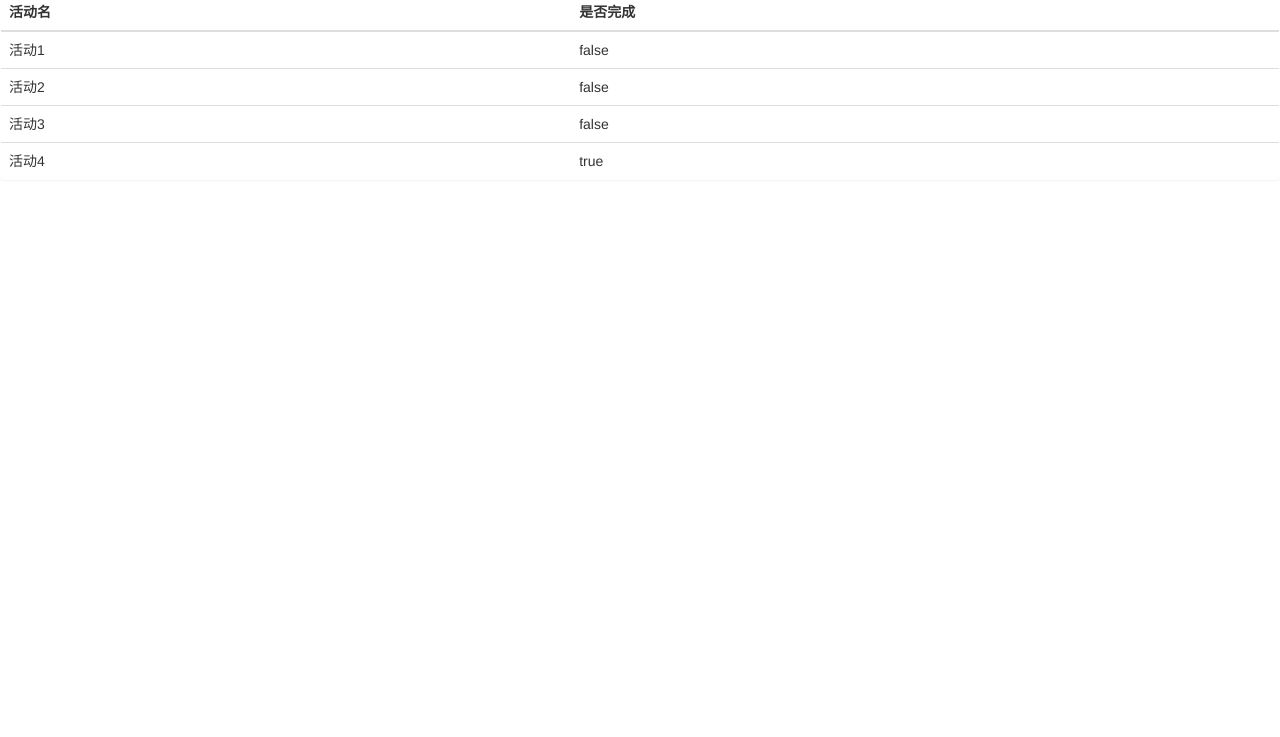
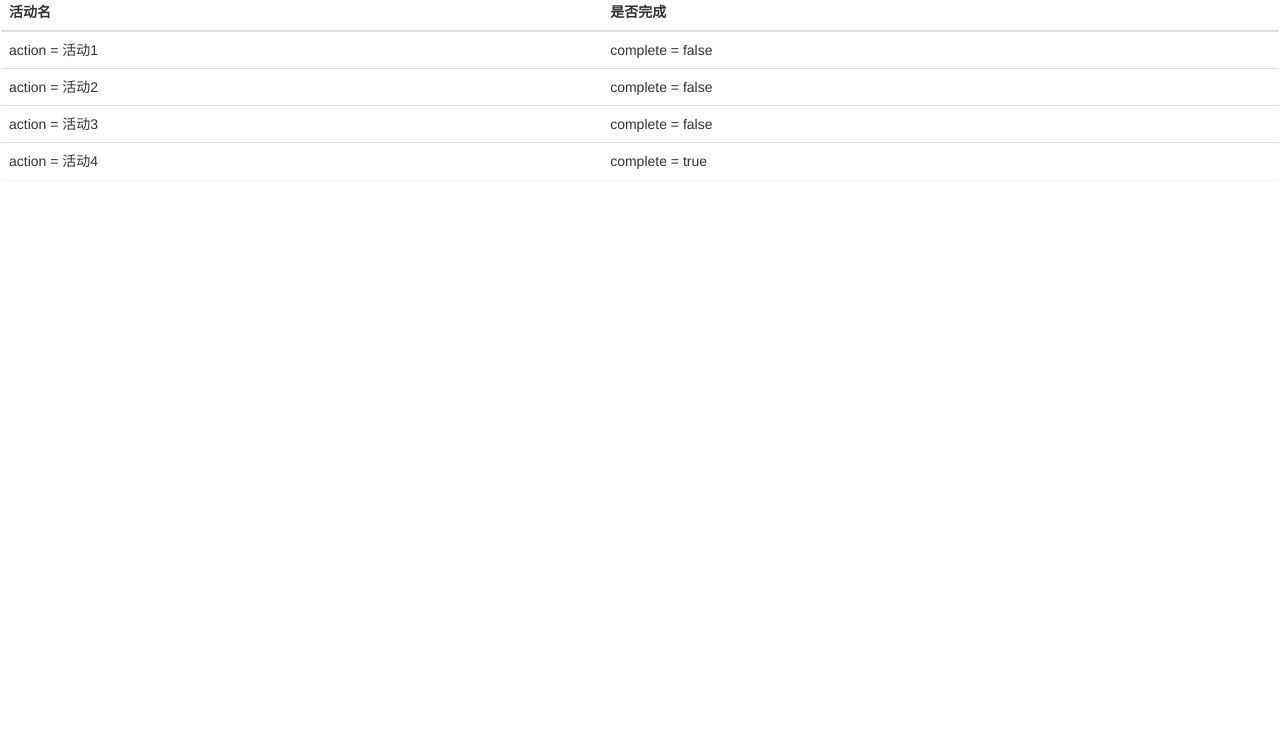
Before and after one commit to supertiny99/angularDemo, a website: page src/directives.html in a window 1280 px wide. Shown: the part 63-800 px from the top of the page. Drawn offline with nearby package versions, Linux system fonts and the light colour scheme.

Commit message:
ng-repeat="(key, value)"键值

```diff
--- a/src/directives.html
+++ b/src/directives.html
@@ -18,7 +18,9 @@
       </thead>
       <tbody>
         <tr ng-repeat="item in todos">
-          <td ng-repeat="prop in item">{{prop}}</td>
+          <td ng-repeat="(key, value) in item">
+            {{key}} = {{value}}
+          </td>
         </tr>
       </tbody>
     </table>
```
